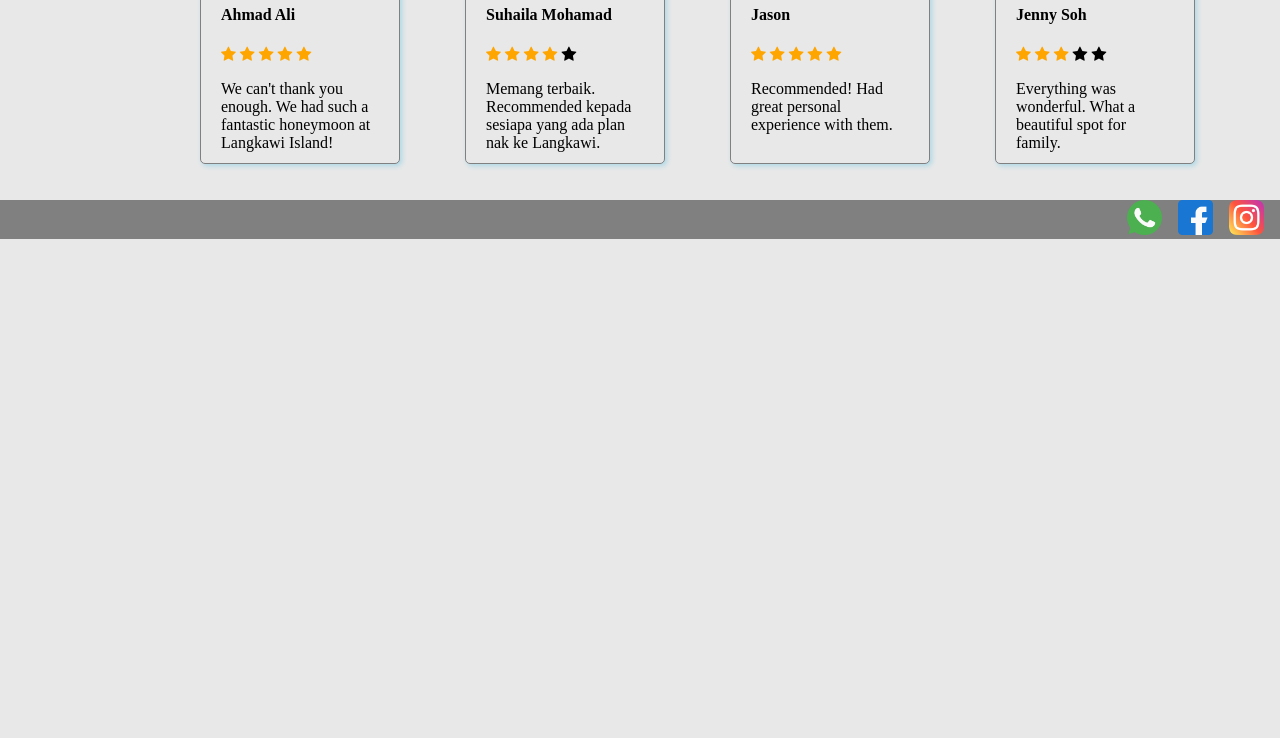
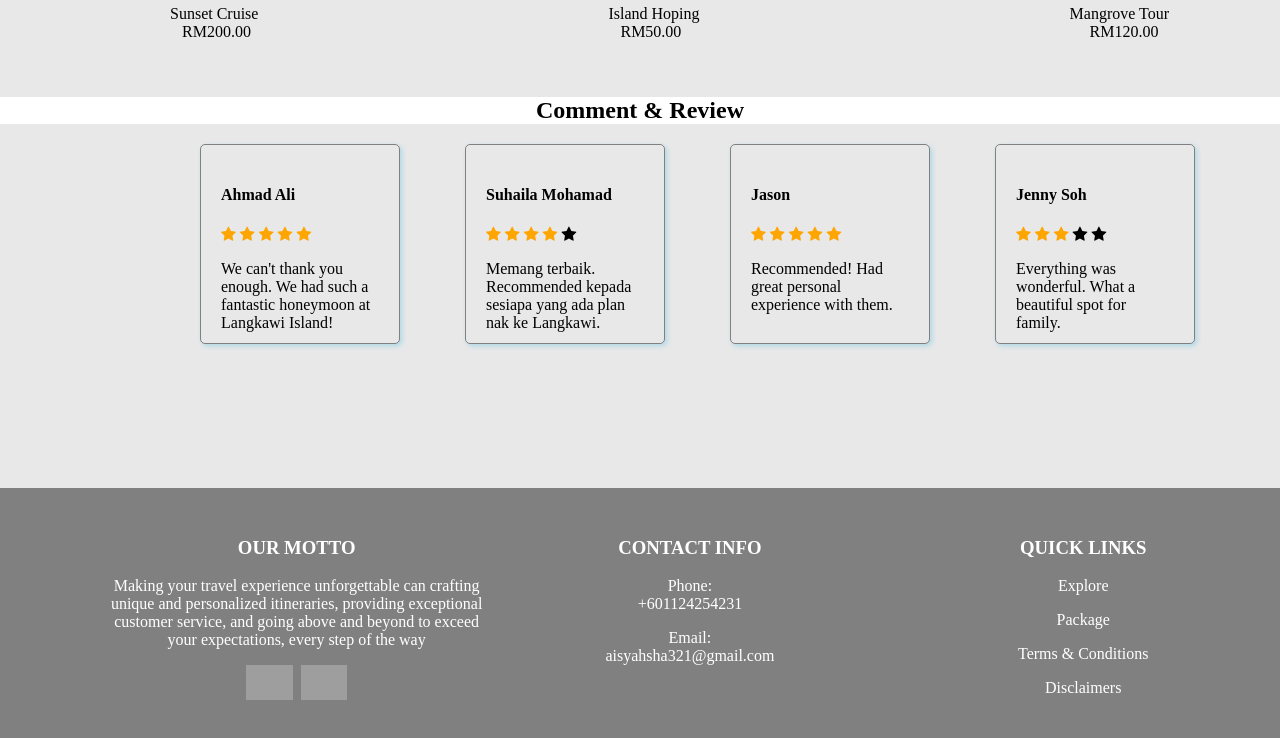
Before and after one commit to uaqillah/Codebuster, a PHP site: page /home.php in a window 1280 px wide. Shown: the part 1191-1929 px from the top of the page. Before the commit the page ends 1430 px from the top, so only its background shows below. Run offline with PHP 8.4, Linux system fonts and the light colour scheme; a user stored in the database is signed in; grey boxes are pictures that could not be loaded.

Commit message:
Update home.php

```diff
--- a/home.php
+++ b/home.php
@@ -196,6 +196,25 @@ input[type=text], select, input[type=date]{
   margin-right: auto;
   width: 50%;
 }
+
+/* Create three equal columns that floats next to each other */
+.kolom {
+  float: left;
+  width: 33.33%;
+  padding: 10px;
+  height: 300px; /* Should be removed. Only for demonstration */
+}
+
+/* Clear floats after the columns */
+.baris:after {
+  content: "";
+  display: table;
+  clear: both;
+}
+
+a:link {
+  text-decoration: none;
+}
 </style>
 </head>
 <body>
@@ -239,6 +258,26 @@ input[type=text], select, input[type=date]{
   <br/>
   <br/>
   &emsp;&emsp;&emsp;&emsp;&emsp;&emsp;&emsp;&emsp;&emsp;&emsp;&emsp;&emsp;&emsp;&emsp;&emsp;&emsp;&emsp;&emsp;&emsp;&emsp;&emsp;&emsp;&emsp;&emsp;&emsp;&emsp;&emsp;&emsp;&emsp;&emsp;&emsp;&emsp;
+  &emsp;&emsp;&emsp;&emsp;&emsp;&emsp;&emsp;&emsp;&emsp;&emsp;&emsp;&emsp;&emsp;&emsp;&emsp;&emsp;&emsp;&emsp;&emsp;&emsp;&emsp;&emsp;&emsp;&emsp;&emsp;&emsp;&emsp;&emsp;&emsp;&emsp;&emsp;&emsp;
+  &emsp;&emsp;&emsp;&emsp;&emsp;&emsp;&emsp;&emsp;&emsp;&emsp;&emsp;&emsp;&emsp;&emsp;&emsp;&emsp;&emsp;&emsp;&emsp;&emsp;&emsp;&emsp;&emsp;&emsp;&emsp;&emsp;&emsp;&emsp;&emsp;&emsp;&emsp;&emsp;
+  &emsp;&emsp;&emsp;&emsp;&emsp;&emsp;&emsp;&emsp;&emsp;&emsp;&emsp;&emsp;&emsp;&emsp;&emsp;&emsp;&emsp;&emsp;&emsp;&emsp;&emsp;&emsp;&emsp;&emsp;&emsp;&emsp;&emsp;&emsp;&emsp;&emsp;&emsp;&emsp;
+  &emsp;&emsp;&emsp;&emsp;&emsp;&emsp;&emsp;&emsp;&emsp;&emsp;&emsp;&emsp;&emsp;&emsp;&emsp;&emsp;&emsp;&emsp;&emsp;&emsp;&emsp;&emsp;&emsp;&emsp;&emsp;&emsp;&emsp;&emsp;&emsp;&emsp;&emsp;&emsp;
+   &emsp;&emsp;&emsp;&emsp;&emsp;&emsp;&emsp;&emsp;&emsp;&emsp;&emsp;&emsp;&emsp;&emsp;&emsp;&emsp;&emsp;&emsp;&emsp;&emsp;&emsp;&emsp;&emsp;&emsp;&emsp;&emsp;&emsp;&emsp;&emsp;&emsp;&emsp;&emsp;
+  &emsp;&emsp;&emsp;&emsp;&emsp;&emsp;&emsp;&emsp;&emsp;&emsp;&emsp;&emsp;&emsp;&emsp;&emsp;&emsp;&emsp;&emsp;&emsp;&emsp;&emsp;&emsp;&emsp;&emsp;&emsp;&emsp;&emsp;&emsp;&emsp;&emsp;&emsp;&emsp;
+  &emsp;&emsp;&emsp;&emsp;&emsp;&emsp;&emsp;&emsp;&emsp;&emsp;&emsp;&emsp;&emsp;&emsp;&emsp;&emsp;&emsp;&emsp;&emsp;&emsp;&emsp;&emsp;&emsp;&emsp;&emsp;&emsp;&emsp;&emsp;&emsp;&emsp;&emsp;&emsp;
+  &emsp;&emsp;&emsp;&emsp;&emsp;&emsp;&emsp;&emsp;&emsp;&emsp;&emsp;&emsp;&emsp;&emsp;&emsp;&emsp;&emsp;&emsp;&emsp;&emsp;&emsp;&emsp;&emsp;&emsp;&emsp;&emsp;&emsp;&emsp;&emsp;&emsp;&emsp;&emsp;
+  &emsp;&emsp;&emsp;&emsp;&emsp;&emsp;&emsp;&emsp;&emsp;&emsp;&emsp;&emsp;&emsp;&emsp;&emsp;&emsp;&emsp;&emsp;&emsp;&emsp;&emsp;&emsp;&emsp;&emsp;&emsp;&emsp;&emsp;&emsp;&emsp;&emsp;&emsp;&emsp;
+   &emsp;&emsp;&emsp;&emsp;&emsp;&emsp;&emsp;&emsp;&emsp;&emsp;&emsp;&emsp;&emsp;&emsp;&emsp;&emsp;&emsp;&emsp;&emsp;&emsp;&emsp;&emsp;&emsp;&emsp;&emsp;&emsp;&emsp;&emsp;&emsp;&emsp;&emsp;&emsp;
+  &emsp;&emsp;&emsp;&emsp;&emsp;&emsp;&emsp;&emsp;&emsp;&emsp;&emsp;&emsp;&emsp;&emsp;&emsp;&emsp;&emsp;&emsp;&emsp;&emsp;&emsp;&emsp;&emsp;&emsp;&emsp;&emsp;&emsp;&emsp;&emsp;&emsp;&emsp;&emsp;
+  &emsp;&emsp;&emsp;&emsp;&emsp;&emsp;&emsp;&emsp;&emsp;&emsp;&emsp;&emsp;&emsp;&emsp;&emsp;&emsp;&emsp;&emsp;&emsp;&emsp;&emsp;&emsp;&emsp;&emsp;&emsp;&emsp;&emsp;&emsp;&emsp;&emsp;&emsp;&emsp;
+  &emsp;&emsp;&emsp;&emsp;&emsp;&emsp;&emsp;&emsp;&emsp;&emsp;&emsp;&emsp;&emsp;&emsp;&emsp;&emsp;&emsp;&emsp;&emsp;&emsp;&emsp;&emsp;&emsp;&emsp;&emsp;&emsp;&emsp;&emsp;&emsp;&emsp;&emsp;&emsp;
+  &emsp;&emsp;&emsp;&emsp;&emsp;&emsp;&emsp;&emsp;&emsp;&emsp;&emsp;&emsp;&emsp;&emsp;&emsp;&emsp;&emsp;&emsp;&emsp;&emsp;&emsp;&emsp;&emsp;&emsp;&emsp;&emsp;&emsp;&emsp;&emsp;&emsp;&emsp;&emsp;
+   &emsp;&emsp;&emsp;&emsp;&emsp;&emsp;&emsp;&emsp;&emsp;&emsp;&emsp;&emsp;&emsp;&emsp;&emsp;&emsp;&emsp;&emsp;&emsp;&emsp;&emsp;&emsp;&emsp;&emsp;&emsp;&emsp;&emsp;&emsp;&emsp;&emsp;&emsp;&emsp;
+  &emsp;&emsp;&emsp;&emsp;&emsp;&emsp;&emsp;&emsp;&emsp;&emsp;&emsp;&emsp;&emsp;&emsp;&emsp;&emsp;&emsp;&emsp;&emsp;&emsp;&emsp;&emsp;&emsp;&emsp;&emsp;&emsp;&emsp;&emsp;&emsp;&emsp;&emsp;&emsp;
+  &emsp;&emsp;&emsp;&emsp;&emsp;&emsp;&emsp;&emsp;&emsp;&emsp;&emsp;&emsp;&emsp;&emsp;&emsp;&emsp;&emsp;&emsp;&emsp;&emsp;&emsp;&emsp;&emsp;&emsp;&emsp;&emsp;&emsp;&emsp;&emsp;&emsp;&emsp;&emsp;
+  &emsp;&emsp;&emsp;&emsp;&emsp;&emsp;&emsp;&emsp;&emsp;&emsp;&emsp;&emsp;&emsp;&emsp;&emsp;&emsp;&emsp;&emsp;&emsp;&emsp;&emsp;&emsp;&emsp;&emsp;&emsp;&emsp;&emsp;&emsp;&emsp;&emsp;&emsp;&emsp;
+  &emsp;&emsp;&emsp;&emsp;&emsp;&emsp;&emsp;&emsp;&emsp;&emsp;&emsp;&emsp;&emsp;&emsp;&emsp;&emsp;&emsp;&emsp;&emsp;&emsp;&emsp;&emsp;&emsp;&emsp;&emsp;&emsp;&emsp;&emsp;&emsp;&emsp;&emsp;&emsp;
+   &emsp;&emsp;&emsp;&emsp;&emsp;&emsp;&emsp;&emsp;&emsp;&emsp;&emsp;&emsp;&emsp;&emsp;&emsp;&emsp;&emsp;&emsp;&emsp;&emsp;&emsp;&emsp;&emsp;&emsp;&emsp;&emsp;&emsp;&emsp;&emsp;&emsp;&emsp;&emsp;
   &emsp;&emsp;&emsp;&emsp;&emsp;&emsp;&emsp;&emsp;&emsp;&emsp;&emsp;&emsp;&emsp;&emsp;&emsp;&emsp;&emsp;&emsp;&emsp;&emsp;&emsp;&emsp;&emsp;&emsp;&emsp;&emsp;&emsp;&emsp;&emsp;&emsp;&emsp;&emsp;
   &emsp;&emsp;&emsp;&emsp;&emsp;&emsp;&emsp;&emsp;&emsp;&emsp;&emsp;&emsp;&emsp;&emsp;&emsp;&emsp;&emsp;&emsp;&emsp;&emsp;&emsp;&emsp;&emsp;&emsp;&emsp;&emsp;&emsp;&emsp;&emsp;&emsp;&emsp;&emsp;
   &emsp;&emsp;&emsp;&emsp;&emsp;&emsp;&emsp;&emsp;&emsp;&emsp;&emsp;&emsp;&emsp;&emsp;&emsp;&emsp;&emsp;&emsp;&emsp;&emsp;&emsp;&emsp;&emsp;&emsp;&emsp;&emsp;&emsp;&emsp;&emsp;&emsp;&emsp;&emsp;
@@ -322,11 +361,30 @@ input[type=text], select, input[type=date]{
 &emsp;&emsp;&emsp;&emsp;&emsp;&emsp;&emsp;&emsp;&emsp;&emsp;&emsp;&emsp;&emsp;&emsp;&emsp;&emsp;&emsp;&emsp;&emsp;&emsp;&emsp;&emsp;&emsp;&emsp;&emsp;&emsp;&emsp;&emsp;&emsp;&emsp;&emsp;&emsp;
   &emsp;&emsp;&emsp;&emsp;&emsp;&emsp;&emsp;&emsp;&emsp;&emsp;&emsp;&emsp;&emsp;&emsp;&emsp;&emsp;&emsp;&emsp;&emsp;&emsp;&emsp;&emsp;&emsp;&emsp;&emsp;&emsp;&emsp;&emsp;&emsp;&emsp;&emsp;&emsp;
   &emsp;&emsp;&emsp;&emsp;&emsp;&emsp;&emsp;&emsp;&emsp;&emsp;&emsp;&emsp;&emsp;&emsp;&emsp;&emsp;&emsp;&emsp;&emsp;&emsp;&emsp;&emsp;&emsp;&emsp;&emsp;&emsp;&emsp;&emsp;&emsp;&emsp;&emsp;&emsp;
+  <br/> <br/> <br/> <br/> <br/> <br/> <br/>
 
-  <ul>
-  <li  style="float: right;"><img src="instagram.png" alt="" style="height:35px">&emsp;</li>
-  <li style="float: right;"><img src="facebook.png" alt="" style="height:35px">&emsp;</li>
-  <li style="float: right;"><img src="whatsapp.png" alt="" style="height:35px">&emsp;</li>
+ <ul style="height:250px;color:white;font-family: Georgia, Times, "Times New Roman", serif;">
+  <div class="baris" style="margin-left:100px;margin-top:20px">
+  <div class="kolom" style="text-align:center">
+    <h3>OUR MOTTO</h3>
+    <p>Making your travel experience unforgettable can crafting unique and personalized itineraries, providing exceptional customer service, and going above and beyond to exceed your expectations, every step of the way</p>
+    <a href="https://www.facebook.com/Shuhaila-Travel-Agencies-114482994869639/"><img src="facebook2.png" style="height:35px"></a>
+    <a href="https://wa.link/x2oa9d"><img src="whatsapp2.png" alt="" style="height:35px"></a>
+    <a href=" https://www.instagram.com/shuhailatravelagencies/"><img src="instagram2.png" alt="" style="height:35px"></a>
+  </div>
+  <div class="kolom" style="text-align:center">
+    <h3>CONTACT INFO</h3>
+    <p>Phone:<br/>+601124254231</p>
+    <p >Email:<br/>aisyahsha321@gmail.com</p>
+  </div>
+  <div class="kolom" style="text-align:center">
+    <h3>QUICK LINKS</h3>
+    <p><a style="color:white" href="explore.php">Explore</a></p>
+    <p><a style="color:white" href="package.php">Package</a></p>
+    <p>Terms & Conditions</p>
+    <p>Disclaimers</p>
+  </div>
+</div>
 
 </ul>
 
```
